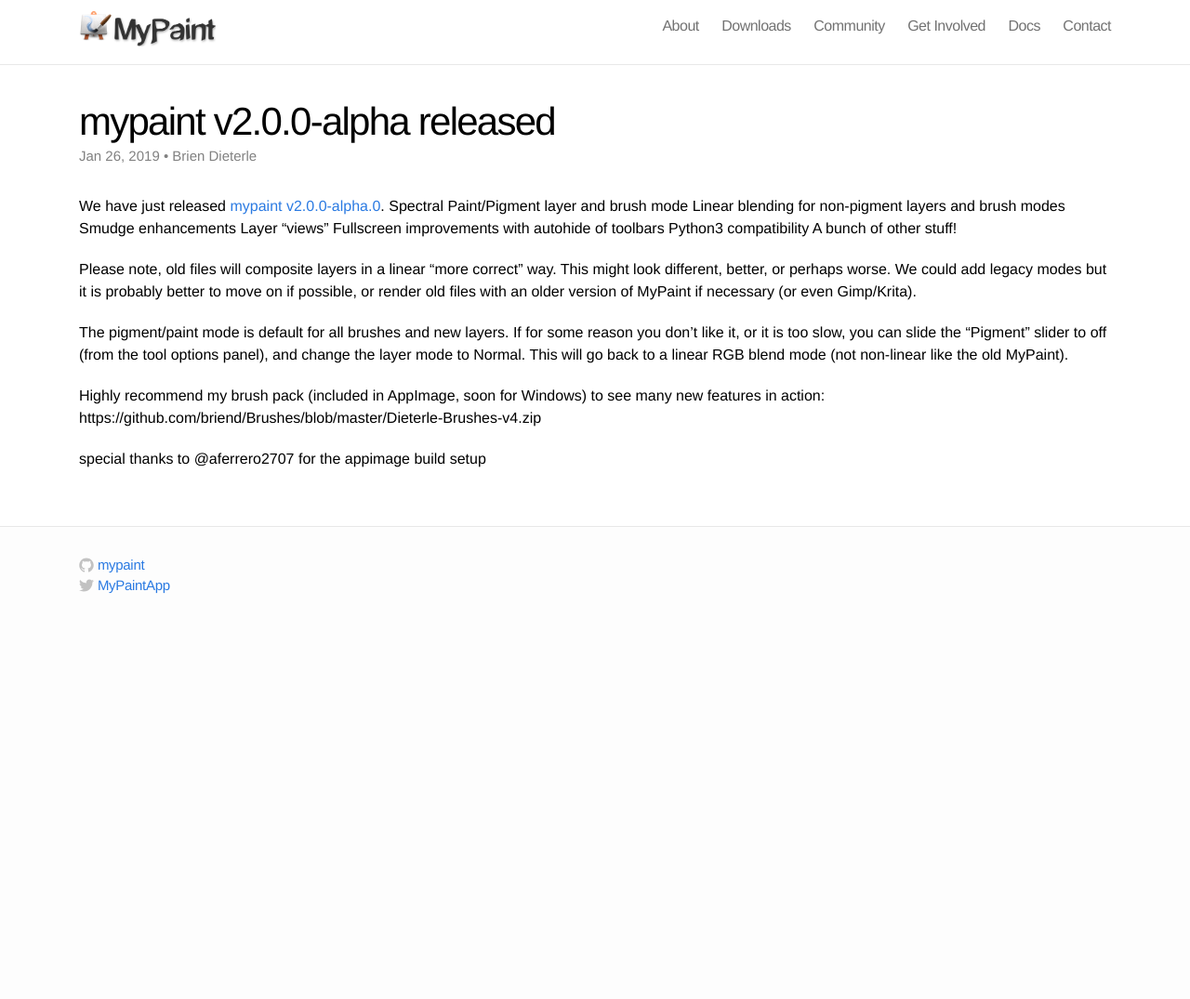
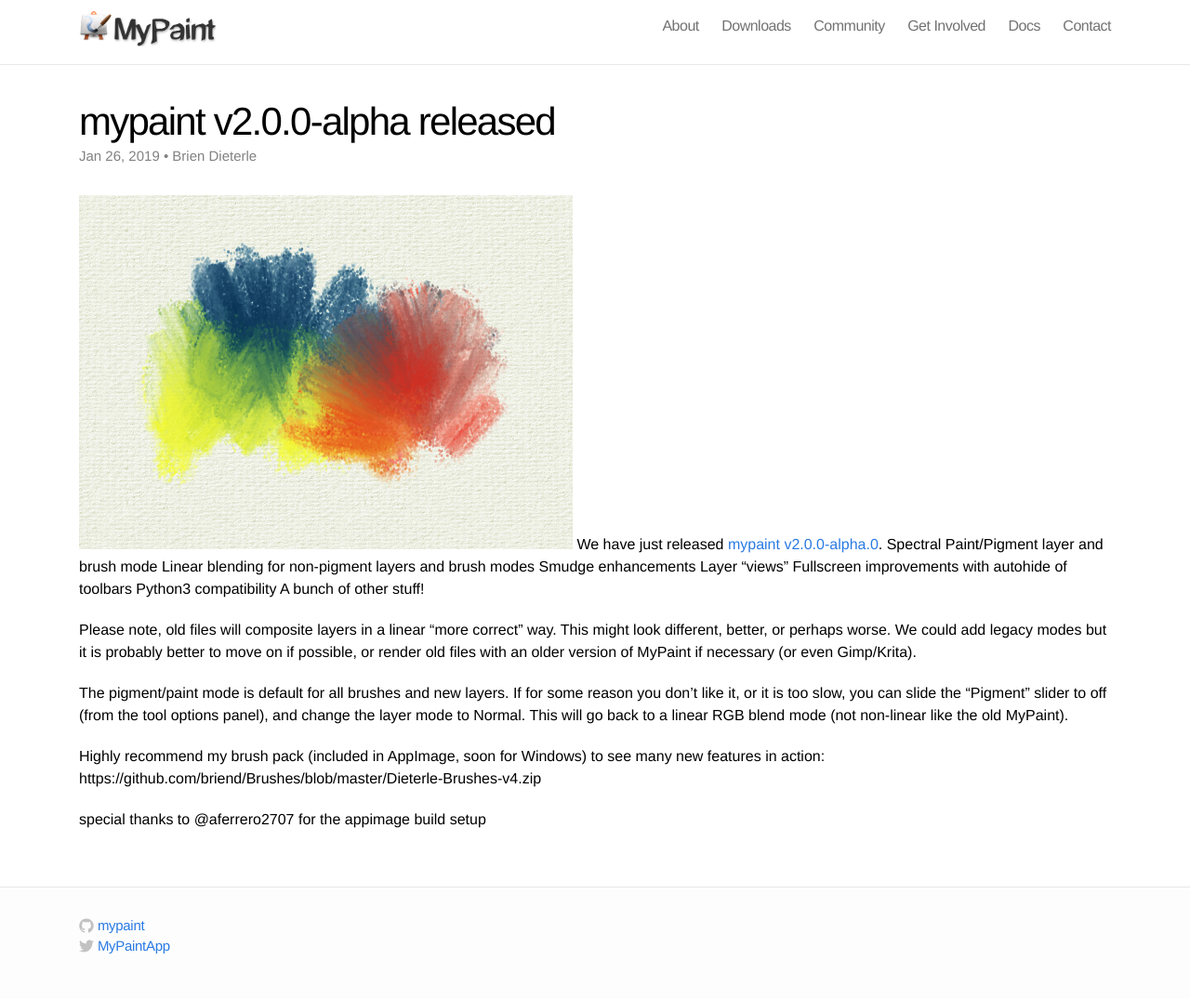
Before and after one commit to mypaint/website-2015, a Jekyll site: the page built from _posts/2019-01-26-MyPaint-2.0-alpha.md, in a window 1280 px wide. Shown: the whole page at 93% size. Built offline with Jekyll 4.4.1, drawn with Linux system fonts in a browser that asks for light colours; a script that is not in the unit is left out; before the commit the page ends 900 px from its top, so only the background shows below that.

Commit message:
Update 2019-01-26-MyPaint-2.0-alpha.md

```diff
--- a/_posts/2019-01-26-MyPaint-2.0-alpha.md
+++ b/_posts/2019-01-26-MyPaint-2.0-alpha.md
@@ -5,7 +5,7 @@
 date: 2019-01-26 00:00
 categories: blog
 ---
-
+![PigmentMode](/assets/posts/2019-01-26-MyPaint-2.0-alpha.png)
 We have just released
 [mypaint v2.0.0-alpha.0](https://github.com/mypaint/mypaint/releases/tag/v2.0.0-alpha.0).
 Spectral Paint/Pigment layer and brush mode
```
